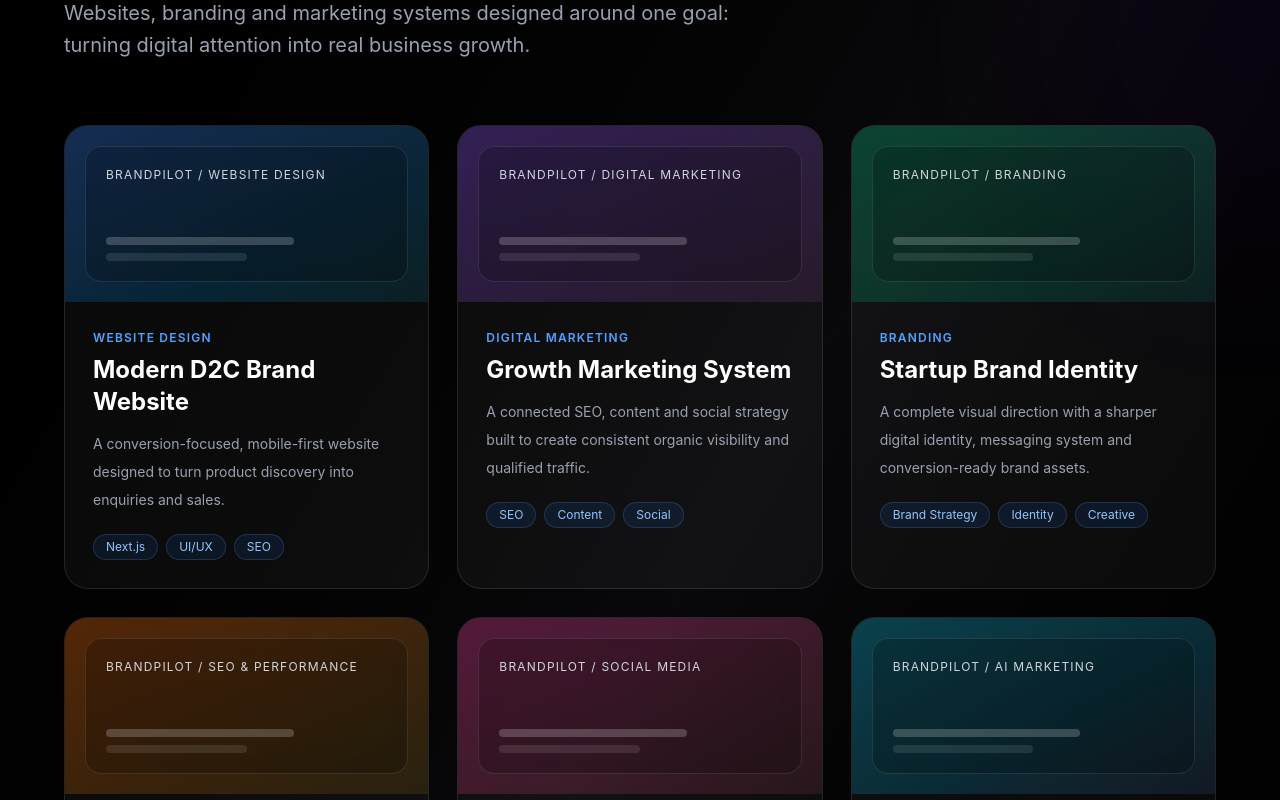
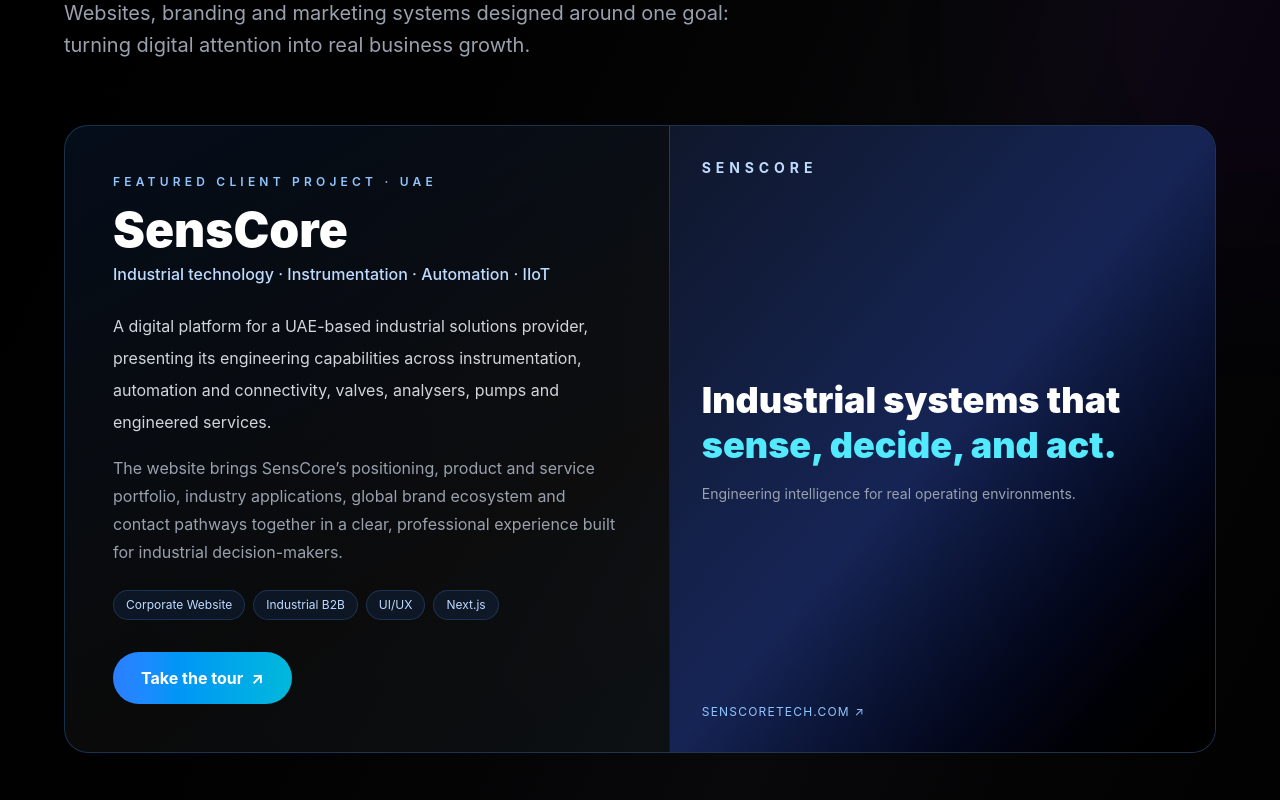
Before and after one commit to thasleenanasreen242-cmd/BrandPilot, a Next.js app: page /portfolio in a window 1280 px wide. Shown: the part 420-1220 px from the top of the page. Built offline with nearby package versions, Linux system fonts and the light colour scheme.

Commit message:
Add SensCore UAE website to portfolio

```diff
--- a/app/portfolio/page.tsx
+++ b/app/portfolio/page.tsx
@@ -72,6 +72,33 @@ export default function PortfolioPage() {
         </div>
       </header>
       <section className="relative z-10 px-6 pt-24 pb-16"><div className="max-w-6xl mx-auto"><p className="uppercase tracking-[0.4em] text-blue-400 text-xs font-semibold">Selected Work</p><h1 className="text-5xl md:text-7xl font-black mt-5 leading-tight max-w-4xl">Work built to move<span className="text-blue-400"> brands forward.</span></h1><p className="text-gray-400 text-lg md:text-xl leading-8 max-w-2xl mt-6">Websites, branding and marketing systems designed around one goal: turning digital attention into real business growth.</p></div></section>
+      <section className="relative z-10 px-6 pb-12">
+        <div className="max-w-6xl mx-auto">
+          <article className="overflow-hidden rounded-3xl border border-blue-400/25 bg-gradient-to-br from-blue-500/[0.10] via-white/[0.04] to-cyan-500/[0.06]">
+            <div className="grid lg:grid-cols-[1.05fr_0.95fr]">
+              <div className="p-8 md:p-12">
+                <p className="text-xs uppercase tracking-[0.35em] text-blue-300 font-semibold">Featured Client Project · UAE</p>
+                <h2 className="text-4xl md:text-5xl font-black mt-4">SensCore</h2>
+                <p className="text-blue-200 font-medium mt-2">Industrial technology · Instrumentation · Automation · IIoT</p>
+                <p className="text-gray-300 leading-8 mt-6">A digital platform for a UAE-based industrial solutions provider, presenting its engineering capabilities across instrumentation, automation and connectivity, valves, analysers, pumps and engineered services.</p>
+                <p className="text-gray-400 leading-7 mt-4">The website brings SensCore’s positioning, product and service portfolio, industry applications, global brand ecosystem and contact pathways together in a clear, professional experience built for industrial decision-makers.</p>
+                <div className="flex flex-wrap gap-2 mt-6">
+                  {["Corporate Website","Industrial B2B","UI/UX","Next.js"].map(tag=><span key={tag} className="text-xs px-3 py-1.5 rounded-full bg-blue-500/10 text-blue-200 border border-blue-400/20">{tag}</span>)}
+                </div>
+                <a href="https://senscoretech.com" target="_blank" rel="noopener noreferrer" className="inline-flex items-center gap-2 mt-8 px-7 py-3.5 rounded-full bg-gradient-to-r from-blue-500 to-cyan-500 font-bold hover:scale-105 transition">Take the tour <span aria-hidden="true">↗</span></a>
+              </div>
+              <a href="https://senscoretech.com" target="_blank" rel="noopener noreferrer" className="min-h-[280px] lg:min-h-full bg-gradient-to-br from-slate-900 via-blue-950 to-black p-8 flex flex-col justify-between border-t lg:border-t-0 lg:border-l border-white/10">
+                <div className="text-sm tracking-[0.35em] text-blue-200 font-bold">SENSCORE</div>
+                <div>
+                  <p className="text-3xl md:text-4xl font-black leading-tight">Industrial systems that <span className="text-cyan-300">sense, decide, and act.</span></p>
+                  <p className="text-sm text-gray-400 mt-4">Engineering intelligence for real operating environments.</p>
+                </div>
+                <p className="text-xs uppercase tracking-widest text-blue-300">senscoretech.com ↗</p>
+              </a>
+            </div>
+          </article>
+        </div>
+      </section>
       <section className="relative z-10 px-6 pb-24"><div className="max-w-6xl mx-auto grid md:grid-cols-2 lg:grid-cols-3 gap-7">{projects.map((project)=><article key={project.title} className="group rounded-3xl overflow-hidden border border-white/10 bg-white/[0.04] hover:border-blue-400/30 hover:-translate-y-1 transition-all"><div className={`h-44 bg-gradient-to-br ${project.accent} relative`}><div className="absolute inset-5 rounded-2xl border border-white/10 bg-black/20 backdrop-blur-sm"><div className="absolute top-5 left-5 text-xs uppercase tracking-widest text-gray-300">BrandPilot / {project.category}</div><div className="absolute bottom-5 left-5 right-5"><div className="h-2 w-2/3 rounded-full bg-white/20" /><div className="h-2 w-1/2 rounded-full bg-white/10 mt-2" /></div></div></div><div className="p-7"><p className="text-xs uppercase tracking-widest text-blue-400 font-semibold">{project.category}</p><h2 className="text-2xl font-bold mt-2">{project.title}</h2><p className="text-gray-400 text-sm leading-7 mt-3">{project.description}</p><div className="flex flex-wrap gap-2 mt-5">{project.tags.map(tag=><span key={tag} className="text-xs px-3 py-1 rounded-full bg-blue-500/10 text-blue-300 border border-blue-400/20">{tag}</span>)}</div></div></article>)}</div></section>
       <section className="relative z-10 px-6 pb-24"><div className="max-w-4xl mx-auto rounded-3xl border border-blue-400/20 bg-blue-500/[0.06] p-10 md:p-14 text-center"><p className="text-blue-400 text-sm uppercase tracking-[0.3em] font-semibold">Your brand next?</p><h2 className="text-4xl md:text-5xl font-black mt-4">Let&apos;s build something that gets noticed.</h2><p className="text-gray-400 mt-4 max-w-2xl mx-auto leading-7">Tell us what you&apos;re trying to achieve and we&apos;ll map out the clearest digital path forward.</p><a href="/#contact" className="inline-flex mt-8 px-8 py-4 rounded-full bg-gradient-to-r from-blue-500 to-purple-500 font-bold hover:scale-105 transition">Start Your Project →</a></div></section>
       <footer className="relative z-10 border-t border-white/10 py-8 px-6 text-center text-sm text-gray-500">© {new Date().getFullYear()} BrandPilot. All rights reserved.</footer>
```
